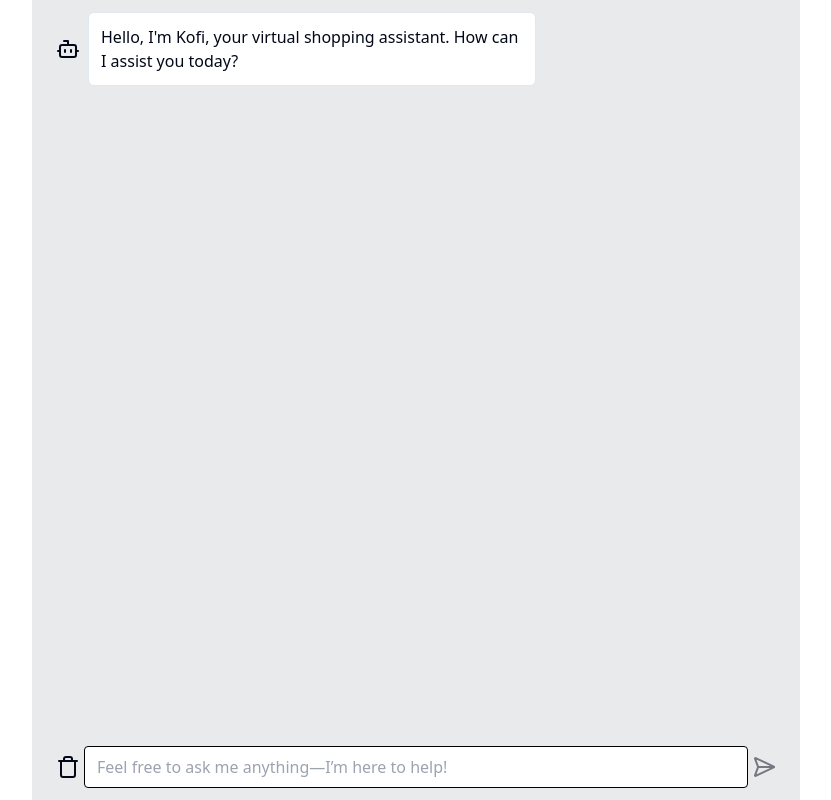
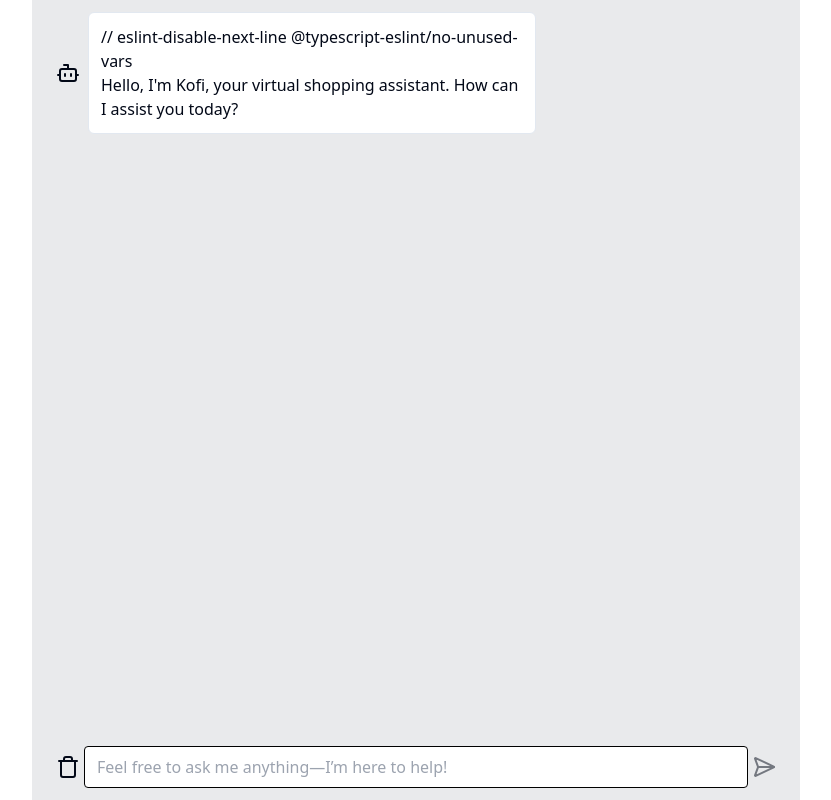
Before and after one commit to KofiAnaan0/AI-Shopping_Assistant, a Next.js app: page /dashboard in a window 1280 px wide. Shown: the whole page, without its empty margins (224-1055 px from the left). Built offline with nearby package versions, Linux system fonts and the light colour scheme.

Commit message:
Update AIChatBox.tsx

```diff
--- a/src/components/AIChatBox.tsx
+++ b/src/components/AIChatBox.tsx
@@ -123,6 +123,7 @@ export function ChatMessage({ message: { role, content } }: ChatMessageProps) {
           isAIMessage ? "bg-background" : "bg-foreground text-background"
         )}
       >
+        // eslint-disable-next-line @typescript-eslint/no-unused-vars
         <ReactMarkdown
           components={{
             a: ({ node, ref, ...props }) => (
```
